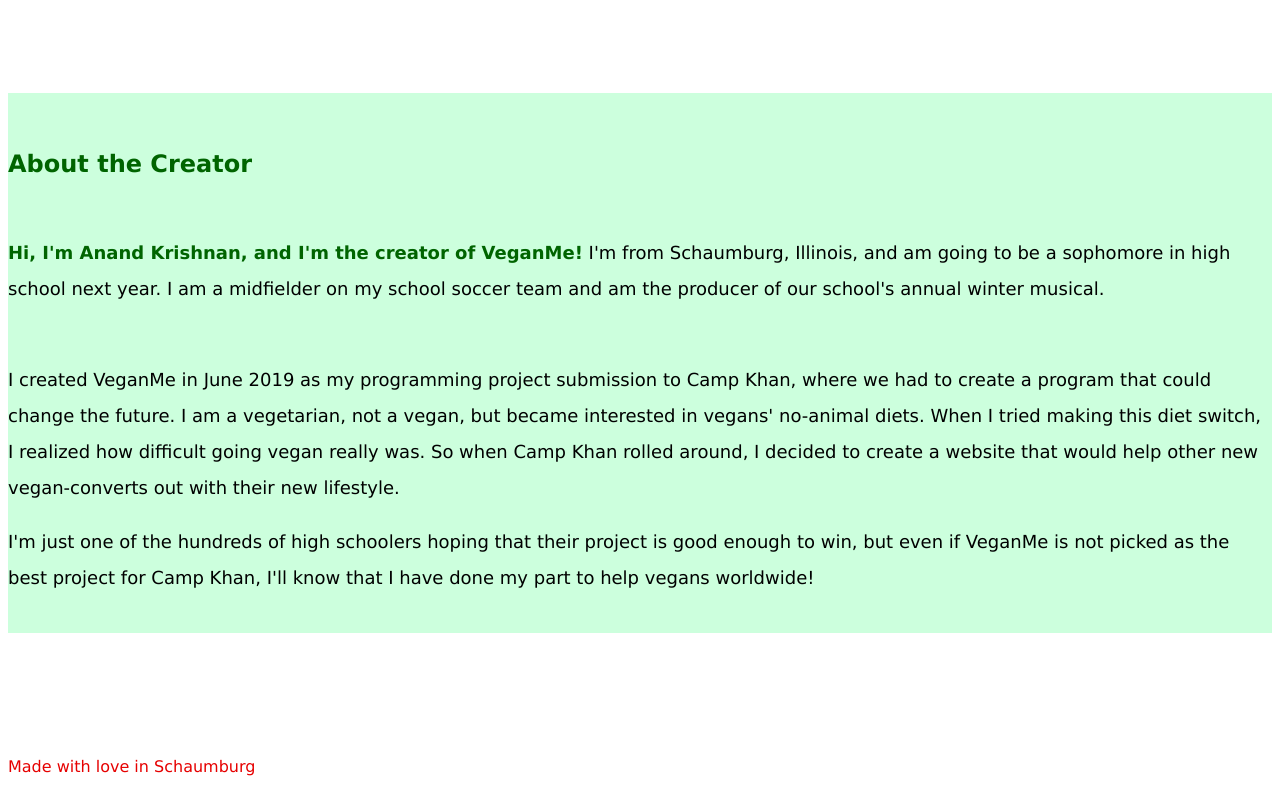
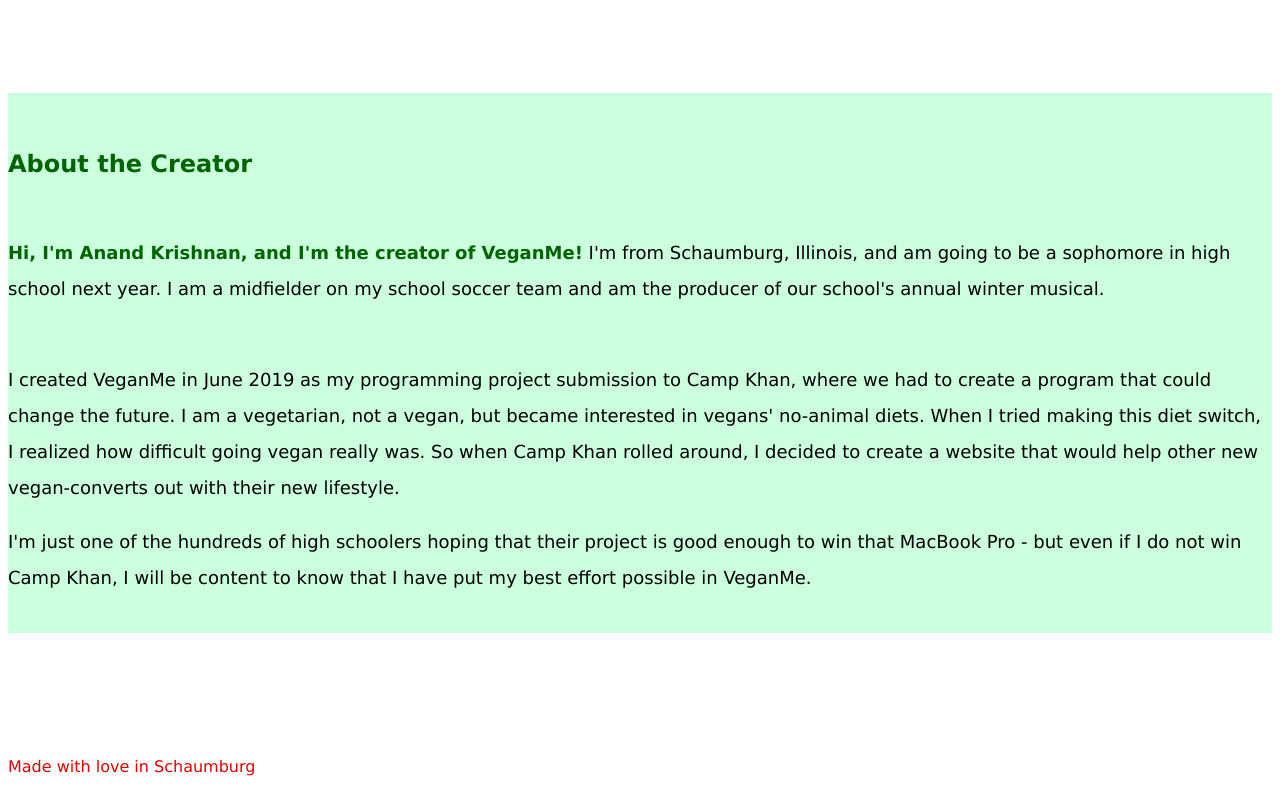
Before and after one commit to vegan-me/vegan-me, a plain HTML site: page about.html in a window 1280 px wide. Shown: the part 2675-3475 px from the top of the page. Drawn offline with Linux system fonts and the light colour scheme.

Commit message:
Update about.html

```diff
--- a/about.html
+++ b/about.html
@@ -50,7 +50,7 @@
 <p><mark style="background-color: #ccffdd;"><strong>Hi, I'm Anand Krishnan, and I'm the creator of VeganMe!</mark></strong> I'm from Schaumburg, Illinois, and am going to be a sophomore in high school next year. I am a midfielder on my school soccer team and am the producer of our school's annual winter musical.</p>
 <br>
 <p>I created VeganMe in June 2019 as my programming project submission to Camp Khan, where we had to create a program that could change the future. I am a vegetarian, not a vegan, but became interested in vegans' no-animal diets. When I tried making this diet switch, I realized how difficult going vegan really was. So when Camp Khan rolled around, I decided to create a website that would help other new vegan-converts out with their new lifestyle.</p>
-<p>I'm just one of the hundreds of high schoolers hoping that their project is good enough to win, but even if VeganMe is not picked as the best project for Camp Khan, I'll know that I have done my part to help vegans worldwide!</p>
+<p>I'm just one of the hundreds of high schoolers hoping that their project is good enough to win that MacBook Pro - but even if I do not win Camp Khan, I will be content to know that I have put my best effort possible in VeganMe.</p>
 <br>
 </div>
 
```
